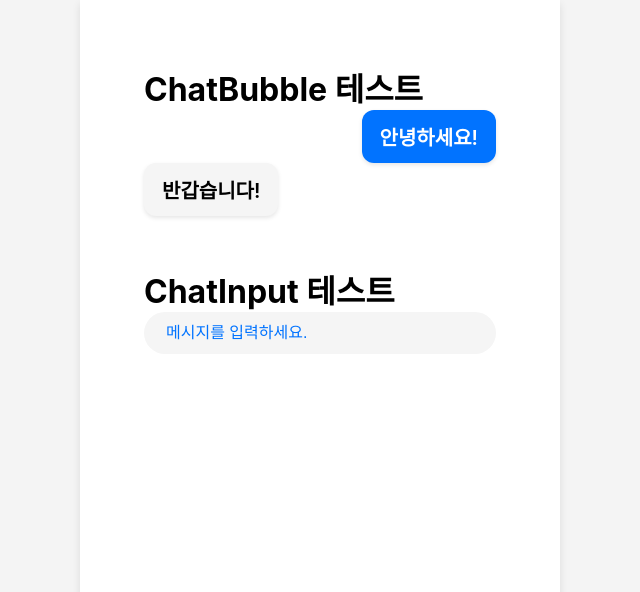
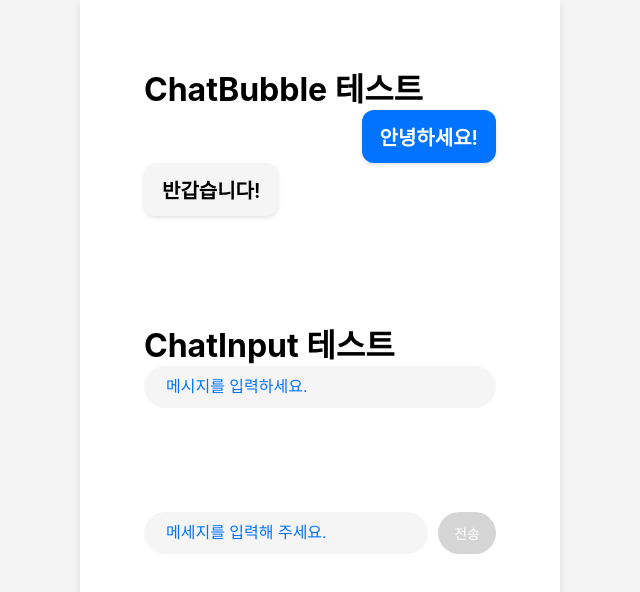
Before and after one commit to Goorm-Team4/liar-game-frontend, a React (Vite) app: page /test in a window 1280 px wide. Shown: the top 592 px of the page, without its empty margins (320-960 px from the left). Built offline with nearby package versions, Linux system fonts and the light colour scheme; a web font is replaced by a local one.

Commit message:
feat(#49): ChatForm 컴포넌트 제작

```diff
--- /dev/null
+++ b/src/components/chat/ChatForm.jsx
@@ -0,0 +1,60 @@
+import React, { useState } from 'react';
+import styled from 'styled-components';
+import ChatInput from './ChatInput';
+import vars from '../../styles/vars';
+
+function ChatForm({ isMyTurn, onSendMessage }) {
+  const [message, setMessage] = useState('');
+
+  const handleSendMessage = () => {
+    if (message.trim() !== '') {
+      onSendMessage(message); // Chat.jsx 로 메세지 전달
+      setMessage('');
+    }
+  };
+
+  return (
+    <Form
+      onSubmit={(e) => {
+        e.preventDefault();
+        handleSendMessage();
+      }}
+    >
+      <ChatInput
+        value={message}
+        onChange={(e) => setMessage(e.target.value)}
+        onSend={handleSendMessage}
+        disabled={!isMyTurn}
+        placeholder={
+          isMyTurn ? '메세지를 입력해 주세요.' : '다른 사람의 턴입니다.'
+        }
+      />
+      <Button type="submit" disabled={!isMyTurn || message.trim() === ''}>
+        전송
+      </Button>
+    </Form>
+  );
+}
+
+export default ChatForm;
+
+const Form = styled.form`
+  display: flex;
+  gap: 10px;
+  width: 100%;
+`;
+
+const Button = styled.button`
+  padding: 8px 16px;
+  font-size: ${vars.fontSize['0.875x']};
+  background-color: ${({ disabled }) =>
+    disabled ? vars.colors.gray[300] : vars.colors.blue[500]};
+  color: white;
+  border: none;
+  border-radius: ${vars.borderRadius['5x']};
+  cursor: ${({ disabled }) => (disabled ? 'not-allowed' : 'pointer')};
+
+  &:hover {
+    background-color: ${vars.colors.blue[400]};
+  }
+`;
--- a/src/pages/test/index.jsx
+++ b/src/pages/test/index.jsx
@@ -2,6 +2,7 @@ import React, { useState } from 'react';
 import styled from 'styled-components';
 import ChatBubble from '../../components/chat/ChatBubble/index';
 import ChatInput from '../../components/chat/ChatInput';
+import ChatForm from '../../components/chat/ChatForm';
 
 function test() {
   const [message, setMessage] = useState('');
@@ -18,12 +19,15 @@ function test() {
   };
 
   return (
+    <>
       <TestContainer>
         <h1>ChatBubble 테스트</h1>
         <ChatBubble size="medium" myChat message="안녕하세요!" />
         <ChatBubble size="medium" myChat={false} message="반갑습니다!" />
+      </TestContainer>
 
-      <h1 style={{ marginTop: '50px' }}>ChatInput 테스트</h1>
+      <TestContainer>
+        <h1>ChatInput 테스트</h1>
         <ChatInput
           value={message}
           onChange={handleInputChange}
@@ -35,6 +39,11 @@ function test() {
           <MessageDisplay>마지막 전송 메시지: {lastSentMessage}</MessageDisplay>
         )}
       </TestContainer>
+
+      <TestContainer>
+        <ChatForm isMyTurn onSendMessage={handleSend} />
+      </TestContainer>
+    </>
   );
 }
 
```
Lines whose indentation alone changed are shown as unchanged.
